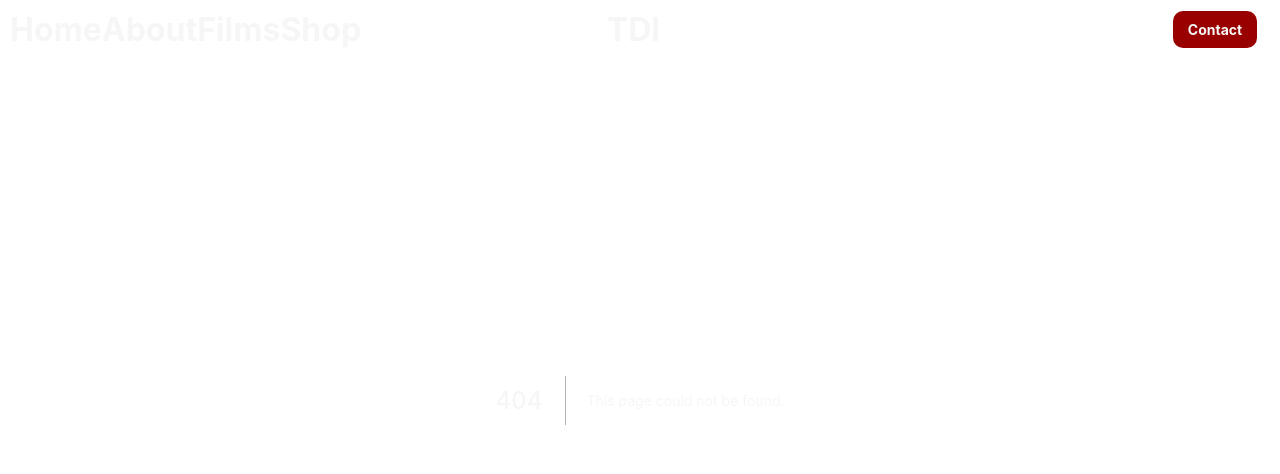
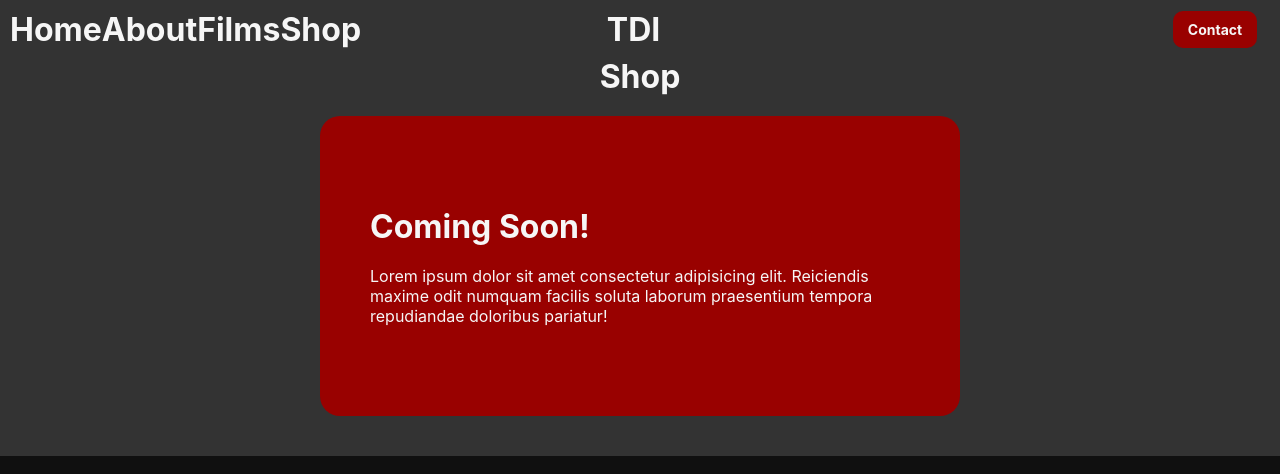
Before and after one commit to TeflonTrout/tdi-productions, a Next.js app: page /shop in a window 1280 px wide. Before the commit this address had no page. Shown: the top 474 px of the page. Built offline with nearby package versions, Linux system fonts and the light colour scheme; grey boxes are pictures that could not be loaded.

Commit message:
Continuting to update wireframe layout

```diff
--- a/components/Navbar/Navbar.module.css
+++ b/components/Navbar/Navbar.module.css
@@ -89,8 +89,8 @@
 
     .navbar .pageLinks h1:hover {
         border-bottom: 1px solid var(--white);
-        transition: .15s ease-in;
-        transform: scale(1.1);
+        transition: .15s ease-in-out;
+        transform: scale(1.15);
     }
 
     .navbar .logoContainer {
--- a/pages/about/index.tsx
+++ b/pages/about/index.tsx
@@ -1,10 +1,10 @@
 import React from 'react'
+import styles from "./About.module.css"
 
 const index = () => {
   return (
-    <div>
-        This is the about page
-
+    <div className={styles.aboutPage}>
+        <h1>About</h1>
     </div>
   )
 }
--- /dev/null
+++ b/pages/shop/Shop.module.css
@@ -0,0 +1,23 @@
+.shopPage {
+    margin-top: 57px;
+    margin-bottom: 20px;
+    display: flex;
+    flex-direction: column;
+    width: 100vw;
+    align-items: center;
+    justify-content: flex-start;
+}
+
+.shopPage .hero {
+    width: 50vw;
+    min-height: 300px;
+    display: flex;
+    gap: 20px;
+    flex-direction: column;
+    justify-content: center;
+    align-items: flex-start;
+    background-color: var(--blood-red);
+    padding: 50px;
+    margin: 20px;
+    border-radius: 20px;
+}
--- /dev/null
+++ b/pages/shop/index.tsx
@@ -0,0 +1,16 @@
+import React from 'react'
+import styles from "./Shop.module.css"
+
+const index = () => {
+  return (
+    <div className={styles.shopPage}>
+        <h1>Shop</h1>
+        <div className={styles.hero}>
+            <h1>Coming Soon!</h1>
+            <p>Lorem ipsum dolor sit amet consectetur adipisicing elit. Reiciendis maxime odit numquam facilis soluta laborum praesentium tempora repudiandae doloribus pariatur!</p>
+        </div>
+    </div>
+  )
+}
+
+export default index
```
Also changed, not shown: pages/about/About.module.css (added, +9 -0 lines).
